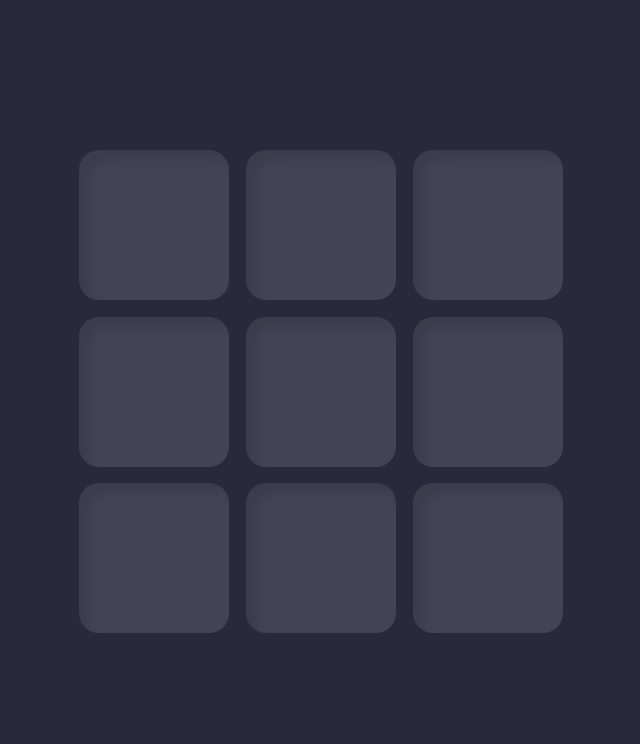
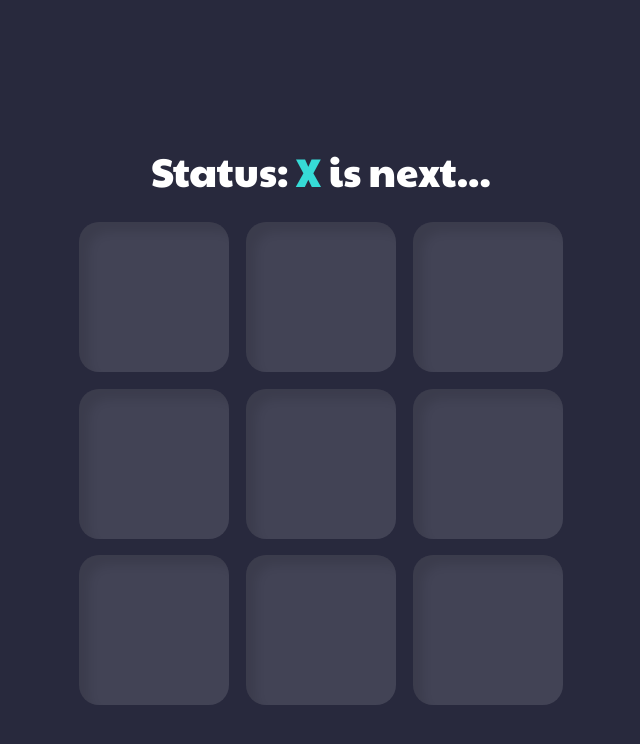
Before and after one commit to almeidagds/hash-game, a React (Create React App) app: page / in a window 1280 px wide. Shown: the top 744 px of the page, without its empty margins (319-959 px from the left). Built offline with nearby package versions, Linux system fonts and the light colour scheme; the HTML template or start-up script is replaced by a standard one.

Commit message:
Adding a status message.

```diff
--- a/src/components/Board/Board.module.scss
+++ b/src/components/Board/Board.module.scss
@@ -1,12 +1,33 @@
 @import "../../common/styles/animations.scss";
 @import "../../common/styles/colors.scss";
+@import url('https://fonts.googleapis.com/css2?family=Paytone+One&display=swap');
 
 .board {
     display: flex;
     align-items: center;
     justify-content: center;
+    flex-wrap: wrap;
     width: 500px;
     height: 500px;
+
+    .status_title {
+        font-family: 'Paytone One', sans-serif;
+        color: #fff;
+        width: 100%;
+        display: flex;
+        align-items: center;
+        justify-content: center;
+        font-size: 2.5em;
+        margin: 0 0 2rem 0;
+
+        &_cross {
+            color: $cross-blue;
+        }
+
+        &_circle {
+            color: $circle-red;
+        }
+    }
 
     ul {
         width: 100%;
--- a/src/components/Board/index.tsx
+++ b/src/components/Board/index.tsx
@@ -25,10 +25,6 @@ export function Board() {
 
       if (winner) {
         console.log("Winner: " + winner);
-        setBoard({
-          squares: Array(9).fill(null),
-          xIsNext: true
-        });
       }
     }
   }
@@ -58,6 +54,7 @@ export function Board() {
 
   return (
       <div className={style.board}>
+        <h2 className={style.status_title}><strong>Status:&nbsp;</strong><span className={board.xIsNext ? style.status_title_cross : style.status_title_circle}>{board.xIsNext ? "X" : "O"}&nbsp;</span> is next...</h2>
         <ul>
           <Square value={board.squares[0]} onClick={() => setSquareValue(0)} />
           <Square value={board.squares[1]} onClick={() => setSquareValue(1)} />
```
